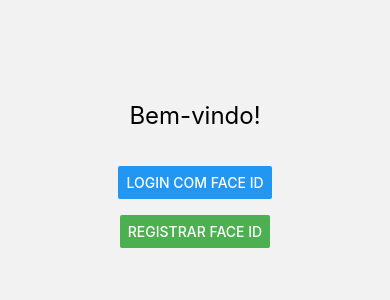
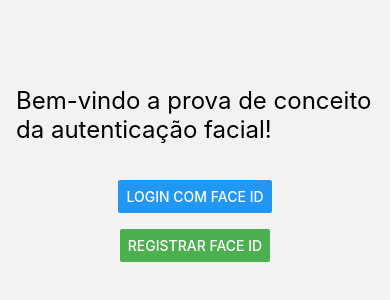
Before and after one commit to pimentelWillyam/face-id-app, a React Native app: screen /Home in a window 390 px wide. Shown: the part 248-548 px from the top of the page. Built offline with nearby package versions, Linux system fonts and the light colour scheme.

Commit message:
refactor: traduzindo home screen

```diff
--- a/src/screens/HomeScreen.tsx
+++ b/src/screens/HomeScreen.tsx
@@ -8,7 +8,7 @@ type Props = {
 export default function HomeScreen({ navigation }: Props) {
   return (
     <View style={styles.container}>
-      <Text style={styles.title}>Bem-vindo!</Text>
+      <Text style={styles.title}>Bem-vindo a prova de conceito da autenticação facial!</Text>
       <Button
         title="Login com Face ID"
         onPress={() => navigation.navigate('LoginWithFace')}
```
